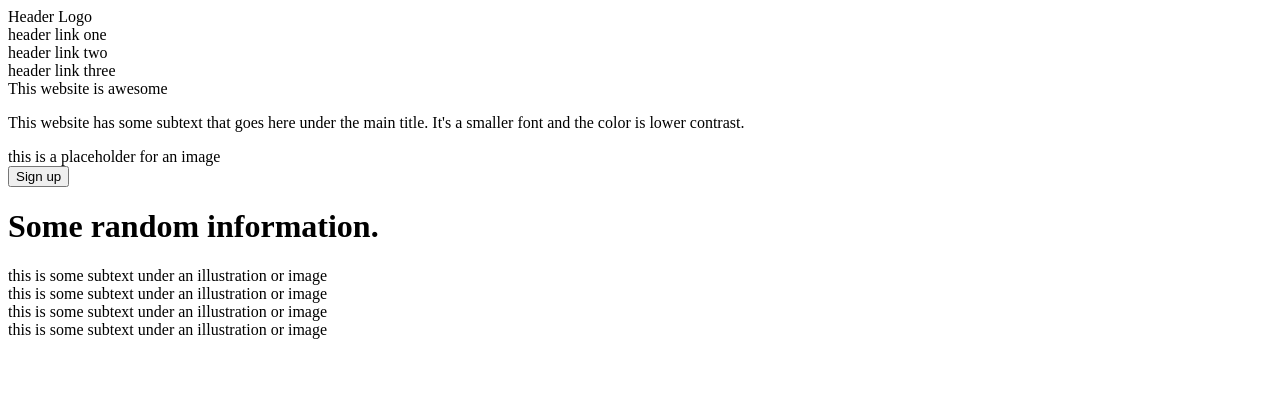
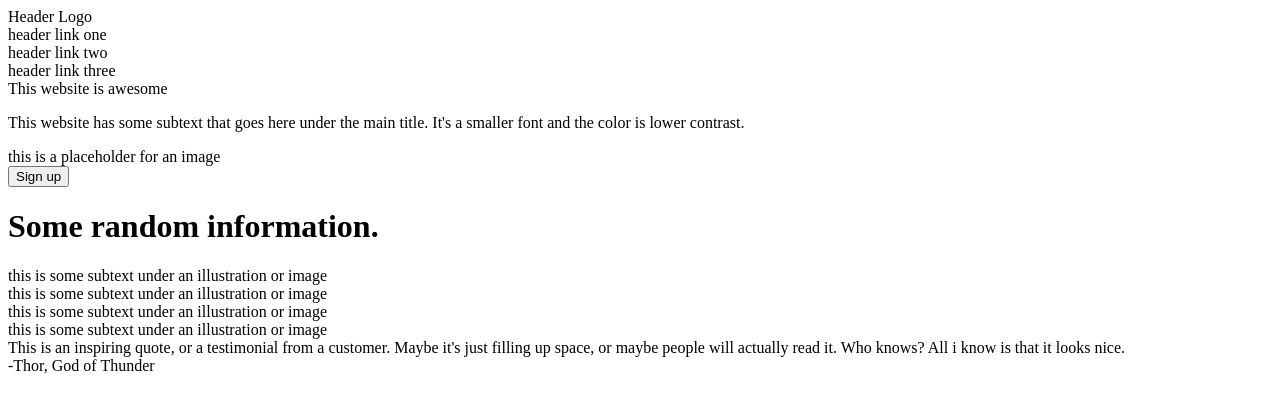
Before and after one commit to lt4409/Landing-Page, a plain HTML site: page index.html in a window 1280 px wide. Drawn offline with Linux system fonts and the light colour scheme.

Commit message:
Added the hmtl code for part three of the for.

```diff
--- a/index.html
+++ b/index.html
@@ -35,5 +35,11 @@
       <div> </div>
       <div>this is some subtext under an illustration or image</div>
     </div>
+    <div>
+        <div>
+        <div>This is an inspiring quote, or a testimonial from a customer. Maybe it's just filling up space, or maybe people will actually read it. Who knows? All i know is that it looks nice.</div>
+        <div>-Thor, God of Thunder</div>
+        </div>
+    </div>
   </body>
 </html>
```
